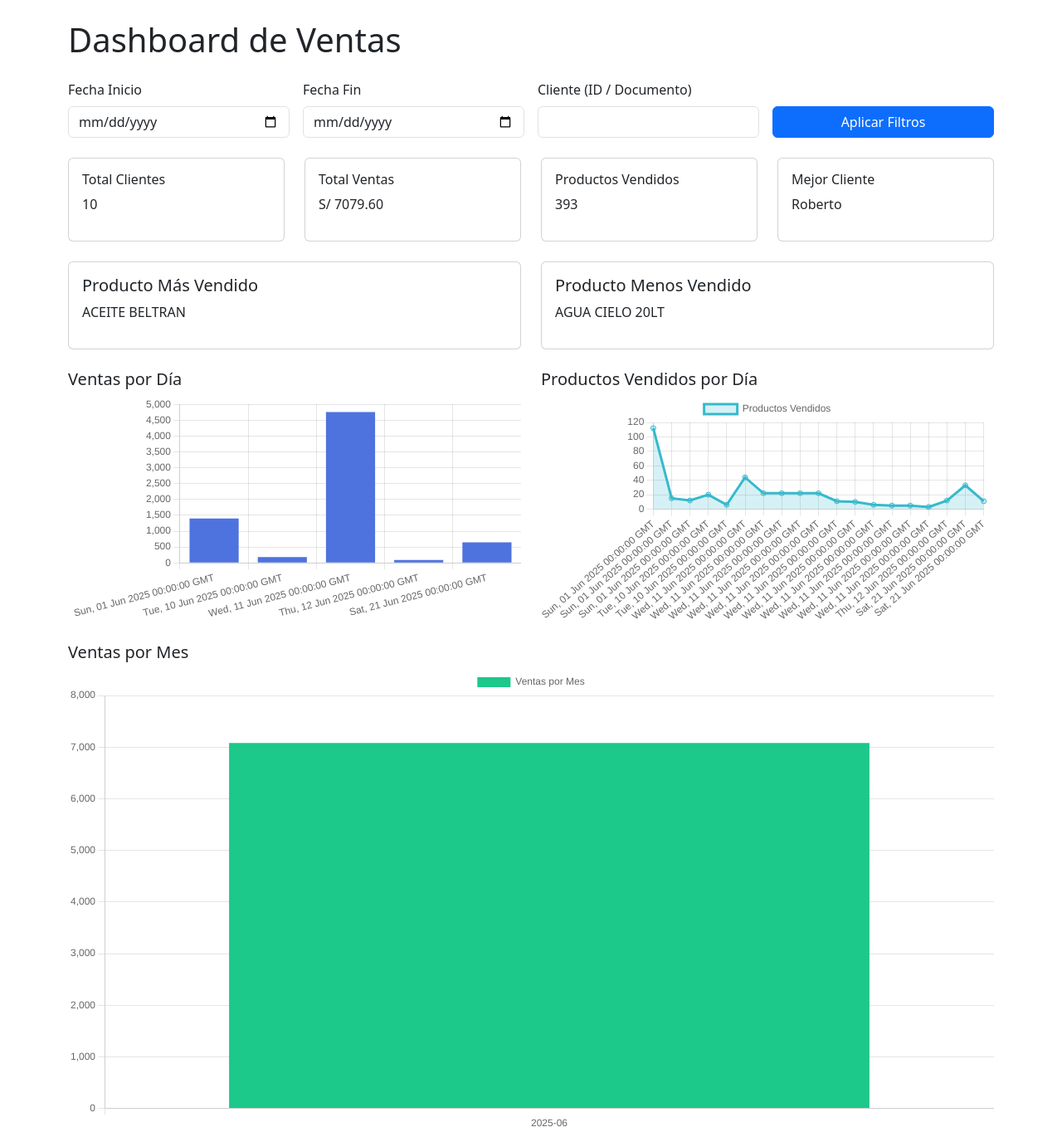
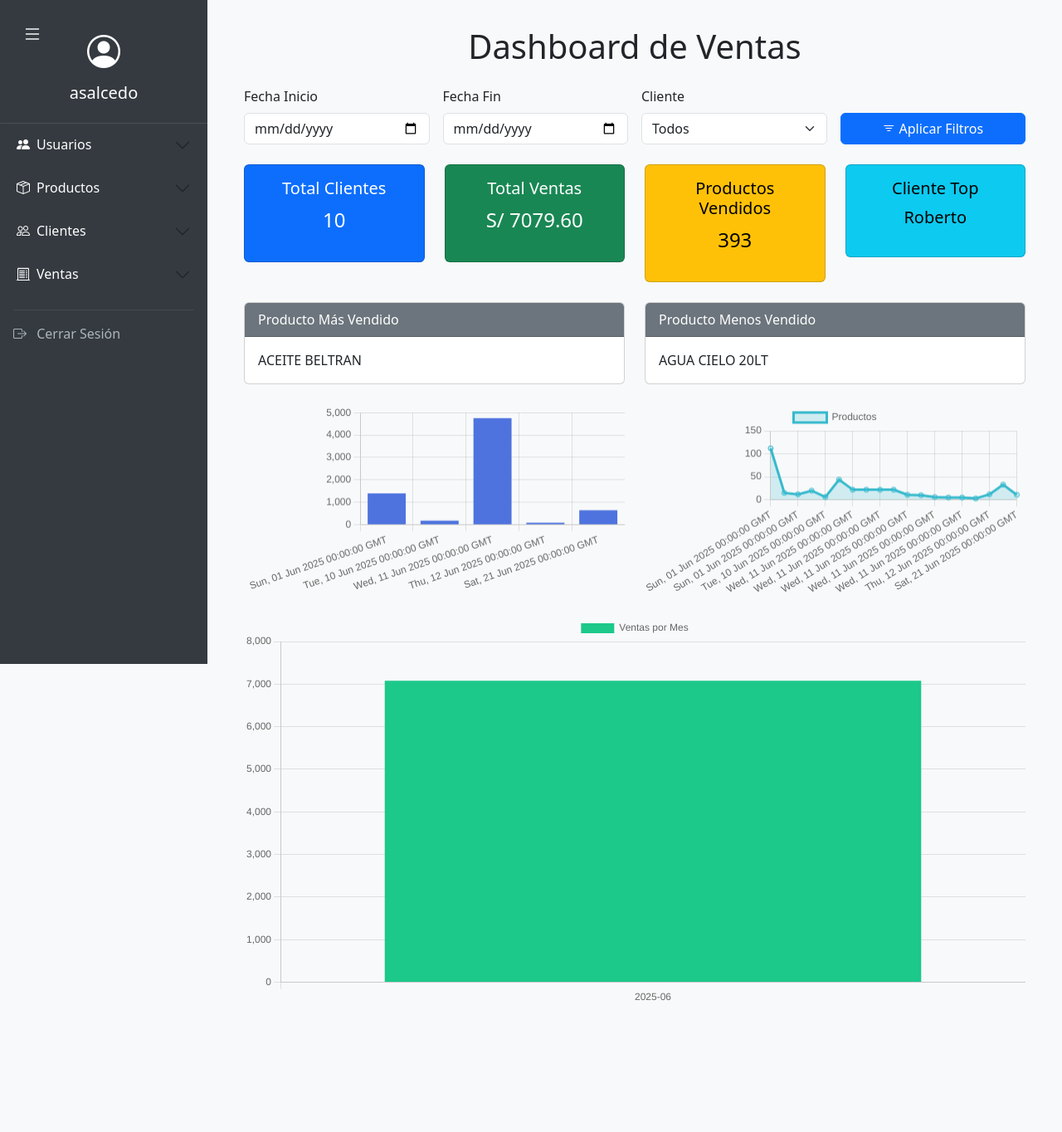
Before and after one commit to alexslcd/factura, a Flask app: page /dashboard in a window 1280 px wide. Shown: the whole page at 83% size. After the commit the page ends 1206 px from the top, so only its background shows below. Run offline with Flask 3, Linux system fonts and the light colour scheme; a user stored in the database is signed in; data comes from the database, SQL or seed files in the repository; data that the repository does not hold is empty.

Commit message:
Update dashboard.html

```diff
--- a/templates/dashboard.html
+++ b/templates/dashboard.html
@@ -1,79 +1,244 @@
 <!DOCTYPE html>
 <html lang="es">
 <head>
-  <meta charset="UTF-8">
-  <meta name="viewport" content="width=device-width, initial-scale=1.0">
-  <title>Dashboard Interactivo</title>
-  <link href="https://cdn.jsdelivr.net/npm/bootstrap@5.3.2/dist/css/bootstrap.min.css" rel="stylesheet">
+  <meta charset="UTF-8" />
+  <meta name="viewport" content="width=device-width, initial-scale=1" />
+  <title>Dashboard - Sistema de Facturación</title>
+
+  <!-- Bootstrap CSS -->
+  <link href="https://cdn.jsdelivr.net/npm/bootstrap@5.3.2/dist/css/bootstrap.min.css" rel="stylesheet" />
+  <!-- Bootstrap Icons -->
+  <link href="https://cdn.jsdelivr.net/npm/bootstrap-icons@1.10.5/font/bootstrap-icons.css" rel="stylesheet" />
+  <!-- Chart.js -->
   <script src="https://cdn.jsdelivr.net/npm/chart.js"></script>
+
+  <style>
+    body {
+      background-color: #f8f9fa;
+      overflow-x: hidden;
+    }
+    .sidebar {
+      height: 100vh;
+      background-color: #343a40;
+      padding-top: 1rem;
+      position: fixed;
+      width: 250px;
+      overflow-y: auto;
+      color: #fff;
+    }
+    .sidebar .user-info {
+      padding: 1rem;
+      border-bottom: 1px solid #495057;
+      text-align: center;
+    }
+    .sidebar .nav-link {
+      color: #adb5bd;
+      font-weight: 500;
+    }
+    .sidebar .nav-link:hover {
+      background-color: #495057;
+      color: #fff;
+    }
+    .accordion-button {
+      background-color: #343a40;
+      color: #fff;
+    }
+    .accordion-button:not(.collapsed) {
+      background-color: #495057;
+      color: #fff;
+    }
+    .accordion-body a {
+      color: #adb5bd;
+      text-decoration: none;
+      display: block;
+      margin: 0.25rem 0;
+      padding-left: 1rem;
+    }
+    .accordion-body a:hover {
+      color: #ffffff;
+    }
+    .content {
+      margin-left: 250px;
+      padding: 2rem;
+    }
+    .toggle-btn {
+      position: fixed;
+      top: 15px;
+      left: 15px;
+      background-color: #343a40;
+      border: none;
+      color: white;
+      padding: 8px 12px;
+      border-radius: 5px;
+      z-index: 1001;
+    }
+  </style>
 </head>
 <body>
-  <div class="container mt-4">
-    <h1 class="mb-4">Dashboard de Ventas</h1>
+
+<!-- Botón de menú -->
+<button class="toggle-btn" id="toggleMenu"><i class="bi bi-list fs-4"></i></button>
+
+<!-- Menú lateral -->
+<nav class="sidebar" id="sidebar">
+  <div class="user-info">
+    <i class="bi bi-person-circle fs-1"></i>
+    <h5 class="mt-2">{{ nombre_usuario or 'Usuario' }}</h5>
+  </div>
+  <div class="accordion" id="menuAccordion">
+    <!-- Usuarios -->
+    <div class="accordion-item bg-transparent border-0">
+      <h2 class="accordion-header">
+        <button class="accordion-button collapsed" type="button" data-bs-toggle="collapse" data-bs-target="#usuarios">
+          <i class="bi bi-people-fill me-2"></i>Usuarios
+        </button>
+      </h2>
+      <div id="usuarios" class="accordion-collapse collapse" data-bs-parent="#menuAccordion">
+        <div class="accordion-body">
+          <a href="{{ url_for('usuarios.registrar_usuario') }}">Registrar Usuario</a>
+          <a href="{{ url_for('usuarios.listar_usuarios') }}">Lista de Usuarios</a>
+        </div>
+      </div>
+    </div>
+
+    <!-- Productos -->
+    <div class="accordion-item bg-transparent border-0">
+      <h2 class="accordion-header">
+        <button class="accordion-button collapsed" type="button" data-bs-toggle="collapse" data-bs-target="#productos">
+          <i class="bi bi-box-seam me-2"></i>Productos
+        </button>
+      </h2>
+      <div id="productos" class="accordion-collapse collapse" data-bs-parent="#menuAccordion">
+        <div class="accordion-body">
+          <a href="{{ url_for('productos.mostrar_y_agregar_productos') }}">Registrar Productos</a>
+          <a href="{{ url_for('productos.stock') }}">Stock de Productos</a>
+          <a href="{{ url_for('productos.productos_vendidos') }}">Comprobantes Emitidos</a>
+        </div>
+      </div>
+    </div>
+
+    <!-- Clientes -->
+    <div class="accordion-item bg-transparent border-0">
+      <h2 class="accordion-header">
+        <button class="accordion-button collapsed" type="button" data-bs-toggle="collapse" data-bs-target="#clientes">
+          <i class="bi bi-people me-2"></i>Clientes
+        </button>
+      </h2>
+      <div id="clientes" class="accordion-collapse collapse" data-bs-parent="#menuAccordion">
+        <div class="accordion-body">
+          <a href="{{ url_for('clientes.crear_cliente') }}">Registrar Cliente</a>
+          <a href="{{ url_for('clientes.listar_clientes') }}">Lista de Clientes</a>
+        </div>
+      </div>
+    </div>
+
+    <!-- Ventas -->
+    <div class="accordion-item bg-transparent border-0">
+      <h2 class="accordion-header">
+        <button class="accordion-button collapsed" type="button" data-bs-toggle="collapse" data-bs-target="#ventas">
+          <i class="bi bi-receipt-cutoff me-2"></i>Ventas
+        </button>
+      </h2>
+      <div id="ventas" class="accordion-collapse collapse" data-bs-parent="#menuAccordion">
+        <div class="accordion-body">
+          <a href="{{ url_for('facturas.listar_facturas') }}">Ver Facturas</a>
+          <a href="{{ url_for('facturas.nueva_factura') }}">Nueva Factura</a>
+          <a href="{{ url_for('facturas.nueva_nota') }}">Nota Debito / Credito</a>
+          <a href="{{ url_for('facturas.listar_notas') }}">Ver Notas</a>
+        </div>
+      </div>
+    </div>
+
+    <!-- Cerrar sesión -->
+    <hr class="text-secondary mx-3" />
+    <a href="{{ url_for('login.logout') }}" class="nav-link px-3">
+      <i class="bi bi-box-arrow-right me-2"></i> Cerrar Sesión
+    </a>
+  </div>
+</nav>
+
+<!-- Contenido principal -->
+<main class="content" id="mainContent">
+  <div class="container-fluid">
+
+    <h1 class="text-center mb-4">Dashboard de Ventas</h1>
 
     <!-- Filtros -->
     <form method="get" class="row g-3 mb-4">
       <div class="col-md-3">
-        <label for="fecha_inicio" class="form-label">Fecha Inicio</label>
-        <input type="date" id="fecha_inicio" name="fecha_inicio" class="form-control" value="{{ request.args.get('fecha_inicio', '') }}">
+        <label class="form-label">Fecha Inicio</label>
+        <input type="date" name="fecha_inicio" class="form-control" value="{{ request.args.get('fecha_inicio', '') }}">
       </div>
       <div class="col-md-3">
-        <label for="fecha_fin" class="form-label">Fecha Fin</label>
-        <input type="date" id="fecha_fin" name="fecha_fin" class="form-control" value="{{ request.args.get('fecha_fin', '') }}">
+        <label class="form-label">Fecha Fin</label>
+        <input type="date" name="fecha_fin" class="form-control" value="{{ request.args.get('fecha_fin', '') }}">
       </div>
       <div class="col-md-3">
-        <label for="cliente" class="form-label">Cliente (ID / Documento)</label>
-        <input type="text" id="cliente" name="cliente" class="form-control" value="{{ request.args.get('cliente', '') }}">
+        <label class="form-label">Cliente</label>
+        <select name="cliente" class="form-select">
+          <option value="">Todos</option>
+          {% for cli in clientes %}
+          <option value="{{ cli.documento_numero }}" {% if cli.documento_numero == request.args.get('cliente') %}selected{% endif %}>{{ cli.nombre }}</option>
+          {% endfor %}
+        </select>
       </div>
       <div class="col-md-3 d-flex align-items-end">
-        <button type="submit" class="btn btn-primary w-100">Aplicar Filtros</button>
+        <button type="submit" class="btn btn-primary w-100"><i class="bi bi-filter"></i> Aplicar Filtros</button>
       </div>
     </form>
 
-    <!-- Métricas resumen -->
-    <div class="row mb-4">
-      <div class="col-md-3"><div class="card p-3"><h6>Total Clientes</h6><p>{{ total_clientes }}</p></div></div>
-      <div class="col-md-3"><div class="card p-3"><h6>Total Ventas</h6><p>S/ {{ '%.2f'|format(total_ventas) }}</p></div></div>
-      <div class="col-md-3"><div class="card p-3"><h6>Productos Vendidos</h6><p>{{ productos_vendidos }}</p></div></div>
-      <div class="col-md-3"><div class="card p-3"><h6>Mejor Cliente</h6><p>{{ mejor_cliente.nombre if mejor_cliente else 'N/A' }}</p></div></div>
-    </div>
-
-    <!-- Producto más y menos vendido -->
-    <div class="row">
-      <div class="col-md-6">
-        <div class="card p-3">
-          <h5>Producto Más Vendido</h5>
-          <p>{{ mas_vendido.nombre if mas_vendido else 'Sin datos' }}</p>
+    <!-- KPIs -->
+    <div class="row text-center mb-4">
+      <div class="col-md-3">
+        <div class="card text-bg-primary">
+          <div class="card-body"><h5>Total Clientes</h5><p class="fs-4">{{ total_clientes }}</p></div>
         </div>
       </div>
-      <div class="col-md-6">
-        <div class="card p-3">
-          <h5>Producto Menos Vendido</h5>
-          <p>{{ menos_vendido.nombre if menos_vendido else 'Sin datos' }}</p>
+      <div class="col-md-3">
+        <div class="card text-bg-success">
+          <div class="card-body"><h5>Total Ventas</h5><p class="fs-4">S/ {{ '%.2f'|format(total_ventas) }}</p></div>
+        </div>
+      </div>
+      <div class="col-md-3">
+        <div class="card text-bg-warning">
+          <div class="card-body"><h5>Productos Vendidos</h5><p class="fs-4">{{ productos_vendidos }}</p></div>
+        </div>
+      </div>
+      <div class="col-md-3">
+        <div class="card text-bg-info">
+          <div class="card-body"><h5>Cliente Top</h5><p class="fs-5">{{ mejor_cliente.nombre if mejor_cliente else 'Sin datos' }}</p></div>
         </div>
       </div>
     </div>
 
-    <!-- Gráficos -->
-    <div class="row mt-4">
-      <div class="col-md-6">
-        <h5>Ventas por Día</h5>
-        <canvas id="ventasDiaChart"></canvas>
-      </div>
-      <div class="col-md-6">
-        <h5>Productos Vendidos por Día</h5>
-        <canvas id="productosDiaChart"></canvas>
-      </div>
+    <!-- Productos destacados -->
+    <div class="row mb-4">
+      <div class="col-md-6"><div class="card"><div class="card-header bg-secondary text-white">Producto Más Vendido</div><div class="card-body">{{ mas_vendido.nombre if mas_vendido else 'Sin datos' }}</div></div></div>
+      <div class="col-md-6"><div class="card"><div class="card-header bg-secondary text-white">Producto Menos Vendido</div><div class="card-body">{{ menos_vendido.nombre if menos_vendido else 'Sin datos' }}</div></div></div>
     </div>
 
-    <div class="row mt-4">
-      <div class="col-md-12">
-        <h5>Ventas por Mes</h5>
-        <canvas id="ventasMesChart"></canvas>
-      </div>
-    </div>
+    <!-- Gráficos -->
+    <div class="row">
+      <div class="col-md-6 mb-4"><canvas id="ventasDiaChart"></canvas></div>
+      <div class="col-md-6 mb-4"><canvas id="productosDiaChart"></canvas></div>
+      <div class="col-md-12 mb-4"><canvas id="ventasMesChart"></canvas></div>
     </div>
 
+  </div>
+</main>
+
+<!-- Bootstrap JS -->
+<script src="https://cdn.jsdelivr.net/npm/bootstrap@5.3.2/dist/js/bootstrap.bundle.min.js"></script>
+
+<!-- Toggle menú -->
+<script>
+  document.getElementById('toggleMenu').addEventListener('click', () => {
+    document.getElementById('sidebar').classList.toggle('d-none');
+    document.getElementById('mainContent').classList.toggle('ms-0');
+  });
+</script>
+
+<!-- ChartJS -->
 <script>
   const ventasPorDia = {{ ventas_por_dia | tojson }};
   const productosPorDia = {{ productos_por_dia | tojson }};
@@ -97,7 +262,7 @@
     data: {
       labels: productosPorDia.map(v => v.fecha_emision),
       datasets: [{
-          label: 'Productos Vendidos',
+        label: 'Productos',
         data: productosPorDia.map(v => v.cantidad),
         borderColor: '#36b9cc',
         backgroundColor: '#36b9cc33',
@@ -120,5 +285,6 @@
     options: { responsive: true }
   });
 </script>
+
 </body>
 </html>
```
Lines whose indentation alone changed are shown as unchanged.
